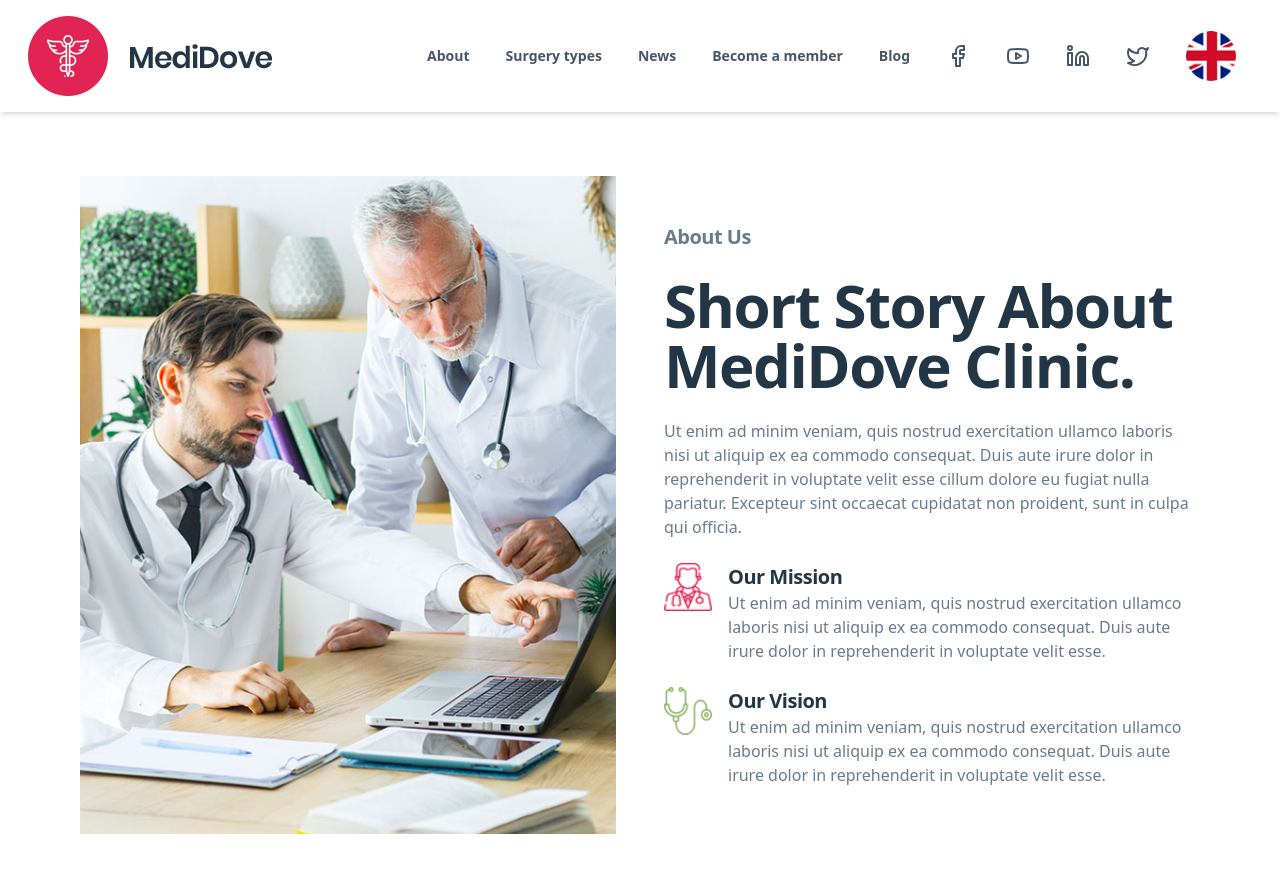
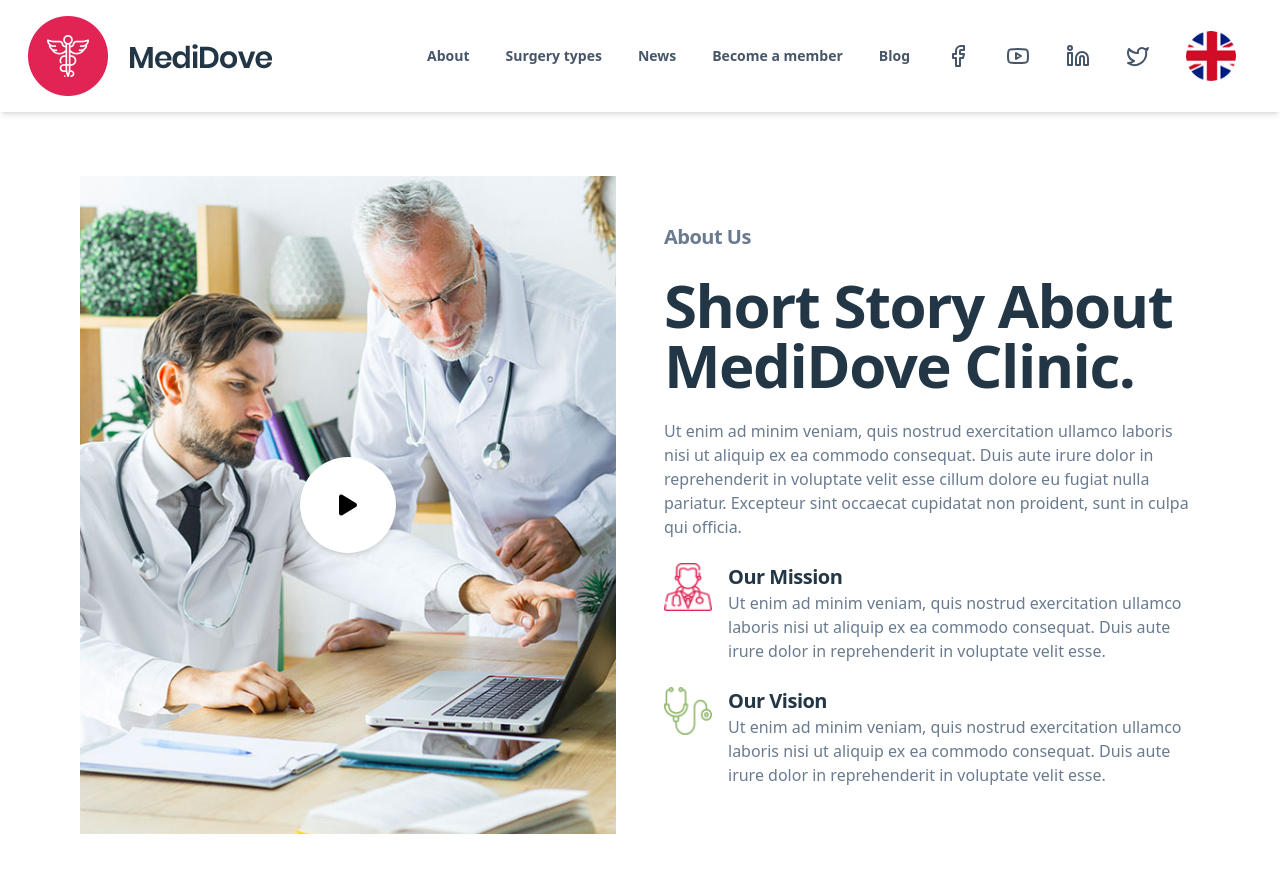
Before and after one commit to shokhsanam18/mediDove, a React (Vite) app: page /About in a window 1280 px wide. Shown: the top 872 px of the page. Built offline with nearby package versions, Linux system fonts and the light colour scheme.

Commit message:
Added a button with a play icon inside the card

```diff
--- a/index.html
+++ b/index.html
@@ -5,9 +5,16 @@
     <link rel="icon" type="image/svg+xml" href="/vite.svg" />
     <meta name="viewport" content="width=device-width, initial-scale=1.0" />
     <title>Vite + React</title>
+    <link
+      rel="stylesheet"
+      href="https://cdnjs.cloudflare.com/ajax/libs/font-awesome/6.7.2/css/all.min.css"
+      integrity="sha512-Evv84Mr4kqVGRNSgIGL/F/aIDqQb7xQ2vcrdIwxfjThSH8CSR7PBEakCr51Ck+w+/U6swU2Im1vVX0SVk9ABhg=="
+      crossorigin="anonymous"
+      referrerpolicy="no-referrer"
+    />
   </head>
   <body>
-    <div id="root" ></div>
+    <div id="root"></div>
     <script type="module" src="/src/main.jsx"></script>
   </body>
 </html>
--- a/src/pages/About/About.jsx
+++ b/src/pages/About/About.jsx
@@ -1,20 +1,32 @@
-import React from "react";
+import React, { useState } from "react";
 import Typography from "@/components/ui/Typography";
 import { Card, CardImg } from "@/components/ui/Card";
+import { Button } from "@/components/ui/button";
 import aboutImg from "@/assets/about-img.jpg";
 import missionIcon from "@/assets/destination-icon-1.png";
 import visionIcon from "@/assets/destination-icon-2.png";
 
 export const About = () => {
+  const [isModalOpen, setIsModalOpen] = useState(false);
+
   return (
     <div className="w-full py-16 bg-white">
       <div className="max-w-7xl mx-auto px-6 lg:px-20 flex flex-col lg:flex-row items-center gap-12">
-        <Card className="w-full lg:w-1/2">
-          <CardImg
-            src={aboutImg}
-            className="w-full h-auto sm:h-[400px] md:h-[500px] lg:h-full object-cover"
-          />
-        </Card>
+        <div className="relative w-full lg:w-1/2">
+          <Card>
+            <CardImg
+              src={aboutImg}
+              className="w-full h-auto sm:h-[400px] md:h-[500px] lg:h-full object-cover"
+            />
+          </Card>
+          <Button
+            className="absolute top-1/2 left-1/2 transform -translate-x-1/2 -translate-y-1/2
+             bg-white hover:bg-red-500 w-24 h-24 rounded-full shadow-md flex items-center justify-center"
+            onClick={() => setIsModalOpen(true)}
+          >
+            <i className="fa-solid fa-play text-black text-2xl"></i>
+          </Button>
+        </div>
 
         <div className="w-full lg:w-1/2 flex flex-col justify-center space-y-6">
           <Typography variant="h4" className="text-[#6A7B8F]">
@@ -78,6 +90,25 @@ export const About = () => {
           </div>
         </div>
       </div>
+
+      {isModalOpen && (
+        <div className="fixed inset-0 flex items-center justify-center bg-black/70 z-50">
+          <div className="relative bg-white p-4 rounded-lg w-[90%] max-w-2xl">
+            <button
+              className="absolute top-2 right-2 text-xl font-bold"
+              onClick={() => setIsModalOpen(false)}
+            >
+              ✖
+            </button>
+            <iframe
+              className="w-full h-64 sm:h-96"
+              src="https://www.youtube.com/embed/I3u3lFA9GX4?si=4aSF7MrT3hLsnI0f"
+              title="YouTube video"
+              allowFullScreen
+            />
+          </div>
+        </div>
+      )}
     </div>
   );
 };
```
Also changed, not shown: src/assets/photo_2025-02-08_12-54-53.jpg (added), src/components/ui/button.jsx (line endings or trailing spaces), 1 other file (tests, documents, lock files or other folders).
